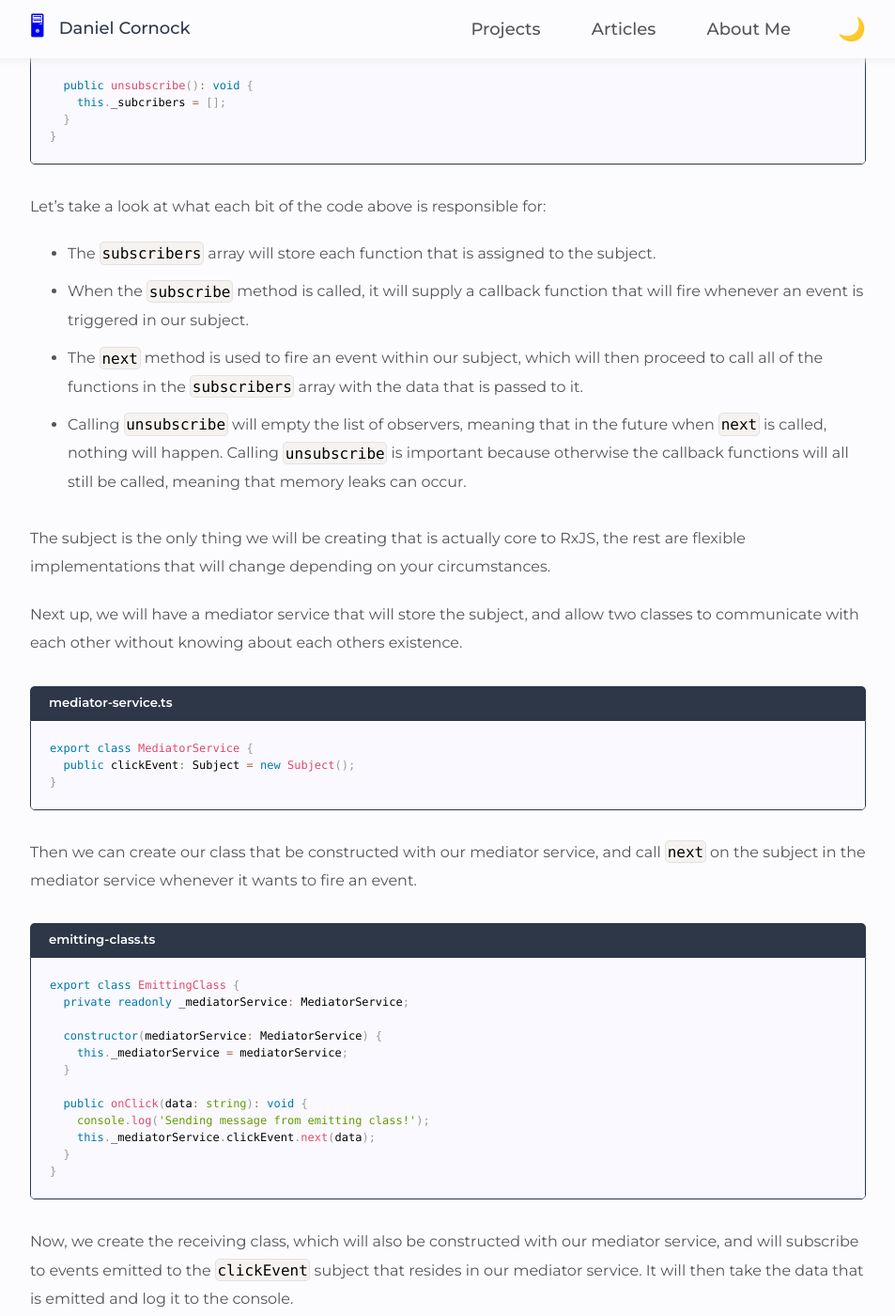
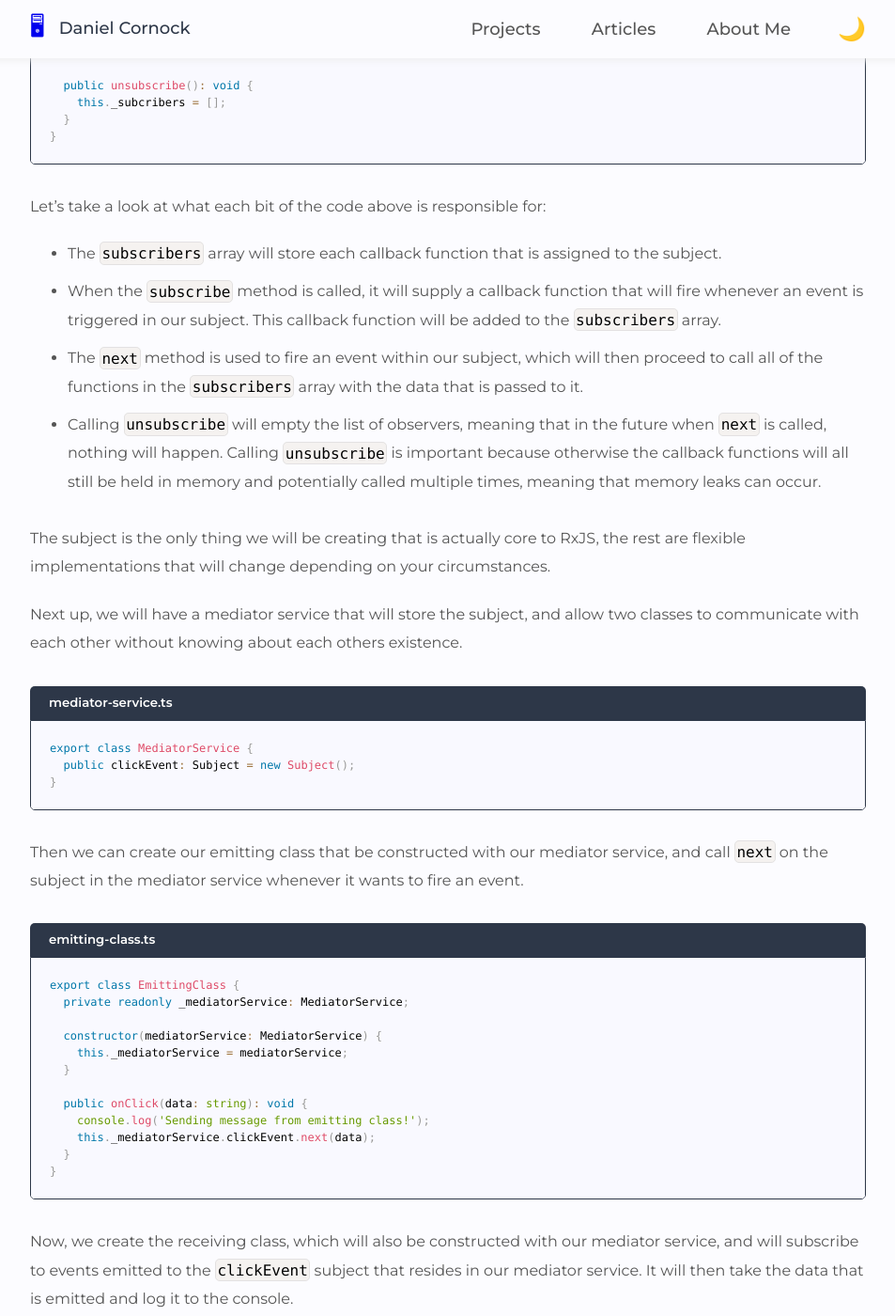
Before and after one commit to danielcornock/danielcornock.co.uk, a Jekyll site: the page built from _posts/2020-05-10-design-patterns-observer.md, in a window 1280 px wide and 1400 px high, scrolled down 1375 px. Shown: the whole window at 94% size, without its empty margins (163-1116 px from the left). Built offline with Jekyll 4.4.1, drawn with Linux system fonts in a browser that asks for light colours; nearby versions of some CDN libraries; some of the changed text lies outside the part shown.

````diff
--- a/_posts/2020-05-10-design-patterns-observer.md
+++ b/_posts/2020-05-10-design-patterns-observer.md
@@ -49,10 +49,10 @@ export class Subject {
 
 Let's take a look at what each bit of the code above is responsible for:
 
-- The `subscribers` array will store each function that is assigned to the subject.
-- When the `subscribe` method is called, it will supply a callback function that will fire whenever an event is triggered in our subject.
+- The `subscribers` array will store each callback function that is assigned to the subject.
+- When the `subscribe` method is called, it will supply a callback function that will fire whenever an event is triggered in our subject. This callback function will be added to the `subscribers` array.
 - The `next` method is used to fire an event within our subject, which will then proceed to call all of the functions in the `subscribers` array with the data that is passed to it.
-- Calling `unsubscribe` will empty the list of observers, meaning that in the future when `next` is called, nothing will happen. Calling `unsubscribe` is important because otherwise the callback functions will all still be called, meaning that memory leaks can occur.
+- Calling `unsubscribe` will empty the list of observers, meaning that in the future when `next` is called, nothing will happen. Calling `unsubscribe` is important because otherwise the callback functions will all still be held in memory and potentially called multiple times, meaning that memory leaks can occur.
 
 The subject is the only thing we will be creating that is actually core to RxJS, the rest are flexible implementations that will change depending on your circumstances.
 
@@ -66,7 +66,7 @@ export class MediatorService {
 }
 ```
 
-Then we can create our class that be constructed with our mediator service, and call `next` on the subject in the mediator service whenever it wants to fire an event.
+Then we can create our emitting class that be constructed with our mediator service, and call `next` on the subject in the mediator service whenever it wants to fire an event.
 
 ##### emitting-class.ts
 
````
Also changed, not shown: other parts of _posts/2020-05-10-design-patterns-observer.md (+1 -1 lines).
